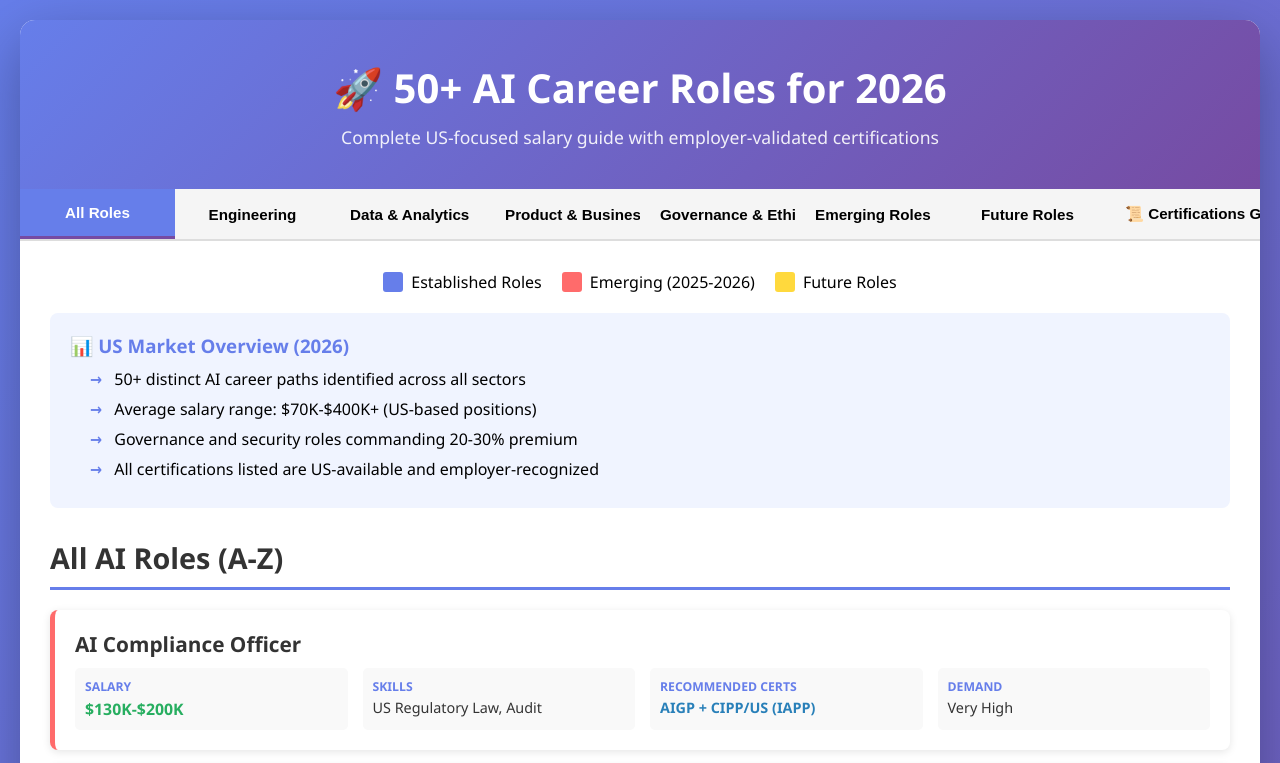
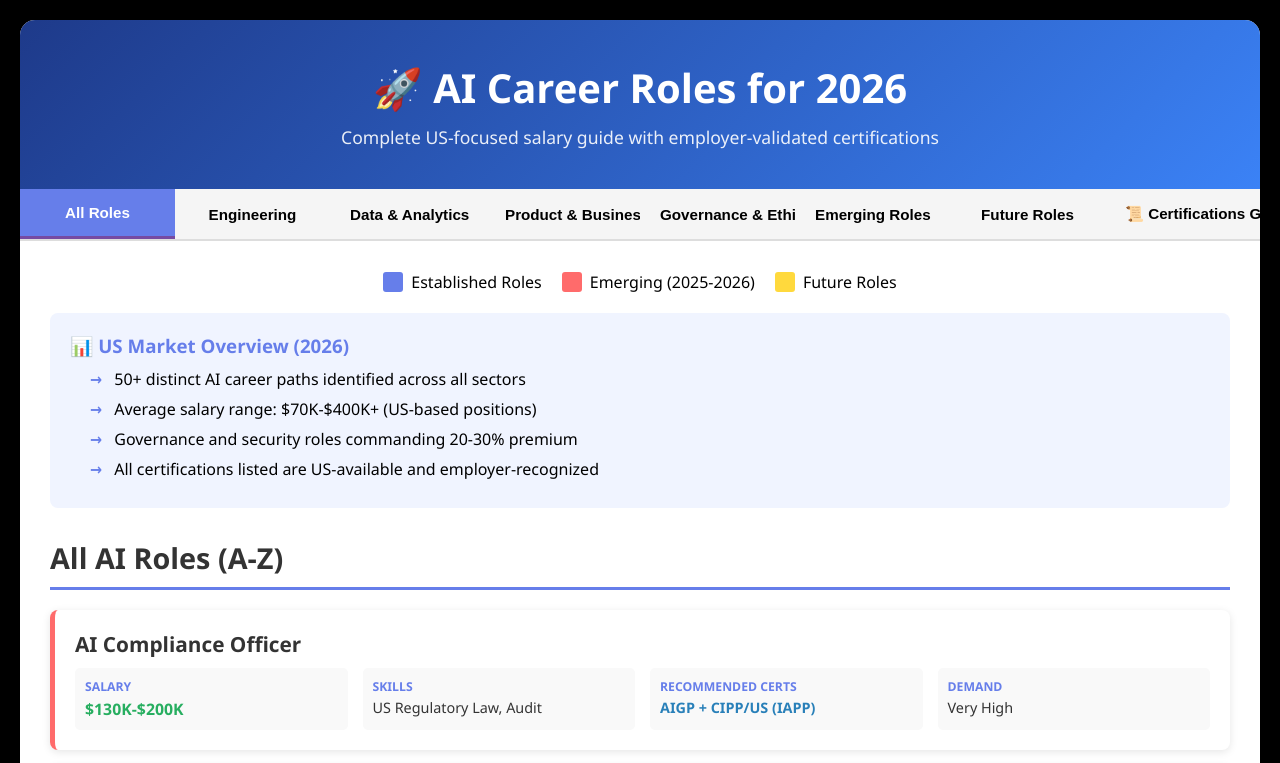
Before and after one commit to thankcheeses/ai-careers-1026, a plain HTML site: page index.html in a window 1280 px wide. Shown: the top 763 px of the page. Drawn offline with Linux system fonts and the light colour scheme.

Commit message:
Change background color and header title

```diff
--- a/index.html
+++ b/index.html
@@ -13,7 +13,7 @@
 
         body {
             font-family: 'Segoe UI', Tahoma, Geneva, Verdana, sans-serif;
-            background: linear-gradient(135deg, #667eea 0%, #764ba2 100%);
+            background: #000000;
             padding: 20px;
             min-height: 100vh;
         }
@@ -28,7 +28,7 @@
         }
 
         .header {
-            background: linear-gradient(135deg, #667eea 0%, #764ba2 100%);
+            background: linear-gradient(135deg, #1e3a8a 0%, #3b82f6 100%);
             color: white;
             padding: 40px;
             text-align: center;
@@ -316,7 +316,7 @@
 <body>
     <div class="container">
         <div class="header">
-            <h1>🚀 50+ AI Career Roles for 2026</h1>
+            <h1>🚀 AI Career Roles for 2026</h1>
             <p>Complete US-focused salary guide with employer-validated certifications</p>
         </div>
 
```
